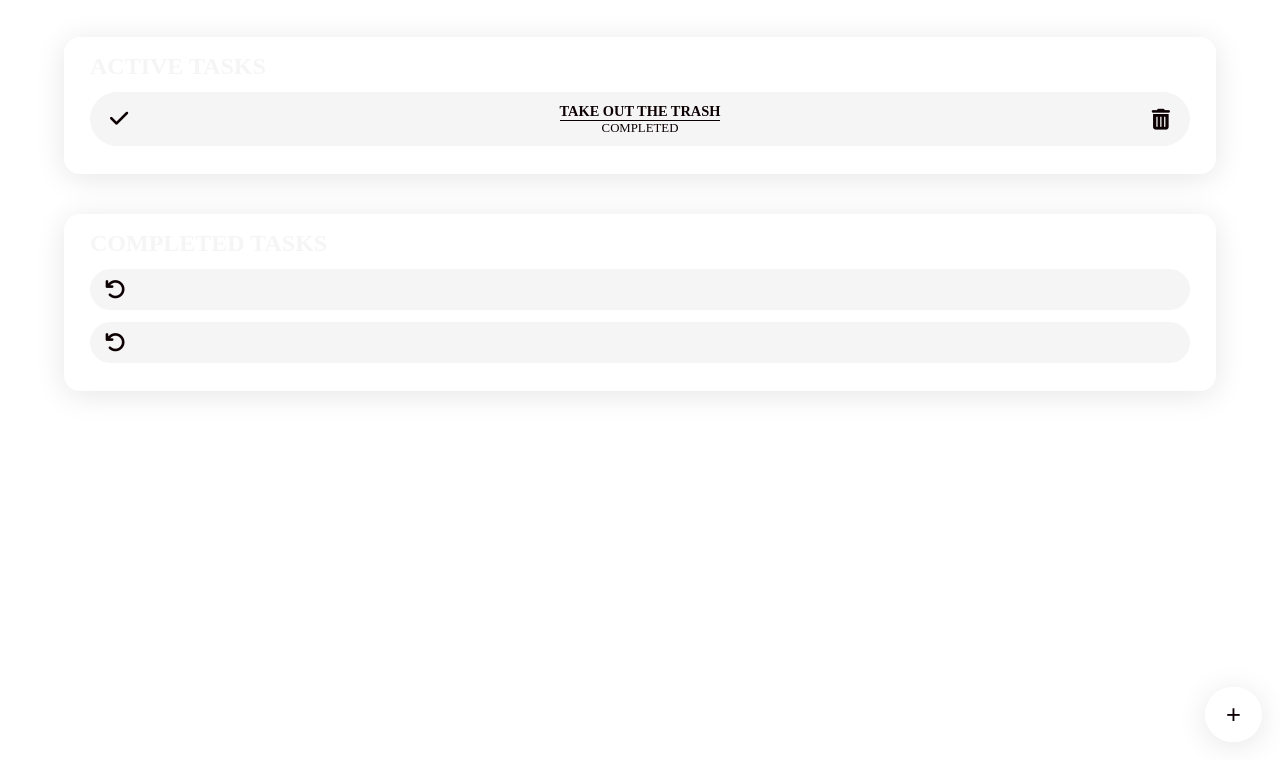
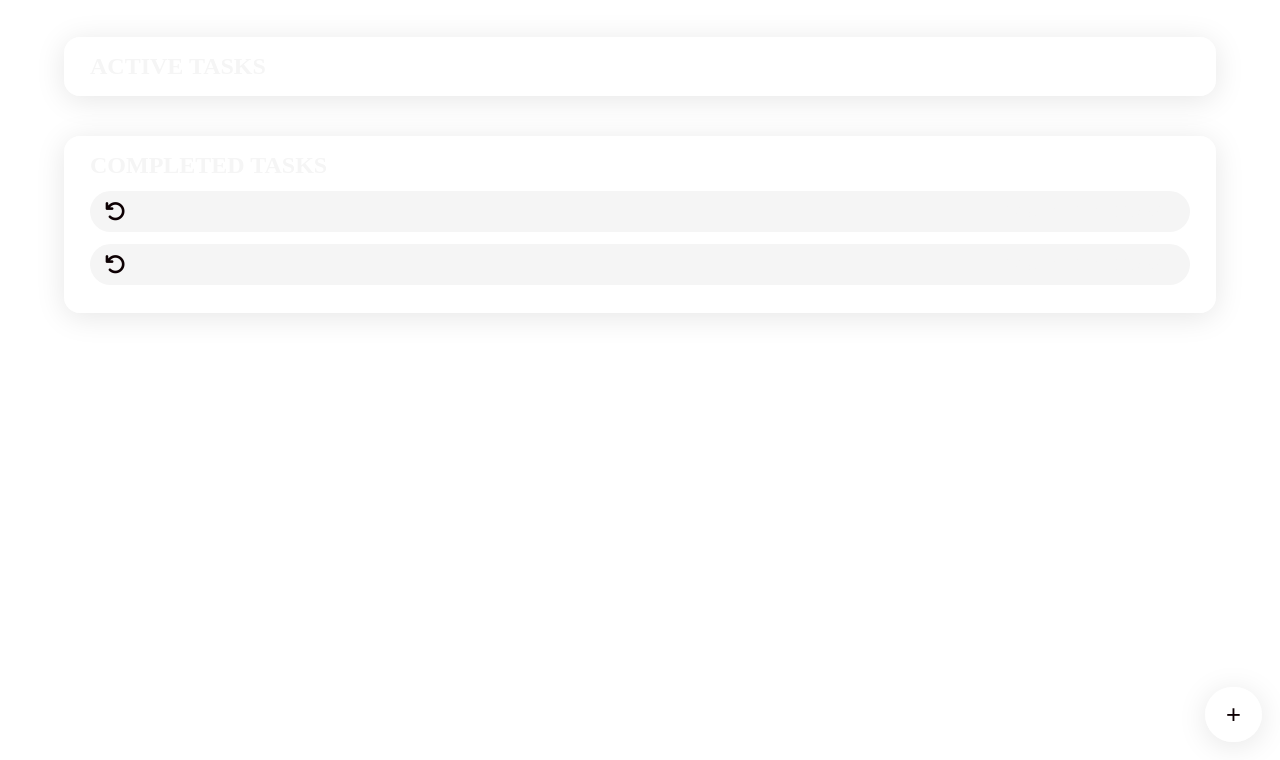
Before and after one commit to Lord-Nickelbottoms/To-Do-List, a plain HTML site: page index.html in a window 1280 px wide. Shown: the part 40-800 px from the top of the page. Drawn offline with Linux system fonts and the light colour scheme.

Commit message:
removed placeholder task item

```diff
--- a/index.html
+++ b/index.html
@@ -20,22 +20,6 @@
             <h2>Active Tasks</h2>
 
             <div class="active-task-list" id="activeTaskList">
-
-                <div class="task active-task">
-
-                    <button class="complete-button">
-                        <i class="fa-solid fa-check"></i>
-                    </button>
-
-                    <div class="task-information">
-                        <p class="task-title">Take out the trash</p>
-                        <p class="task-description">Completed</p>
-                    </div>
-
-                    <button class="delete-button">
-                        <i class="fa-solid fa-trash-can"></i>
-                    </button>
-                </div>
 
             </div>
 
```
